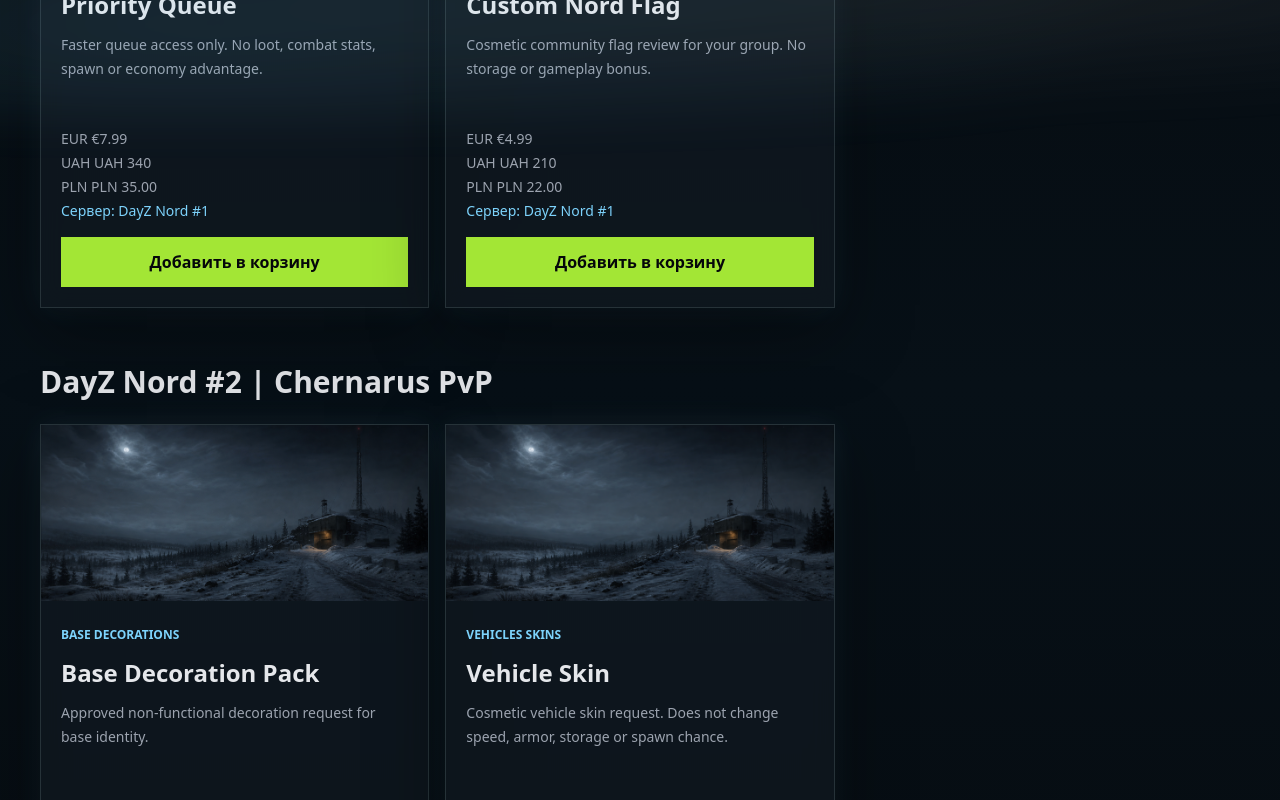
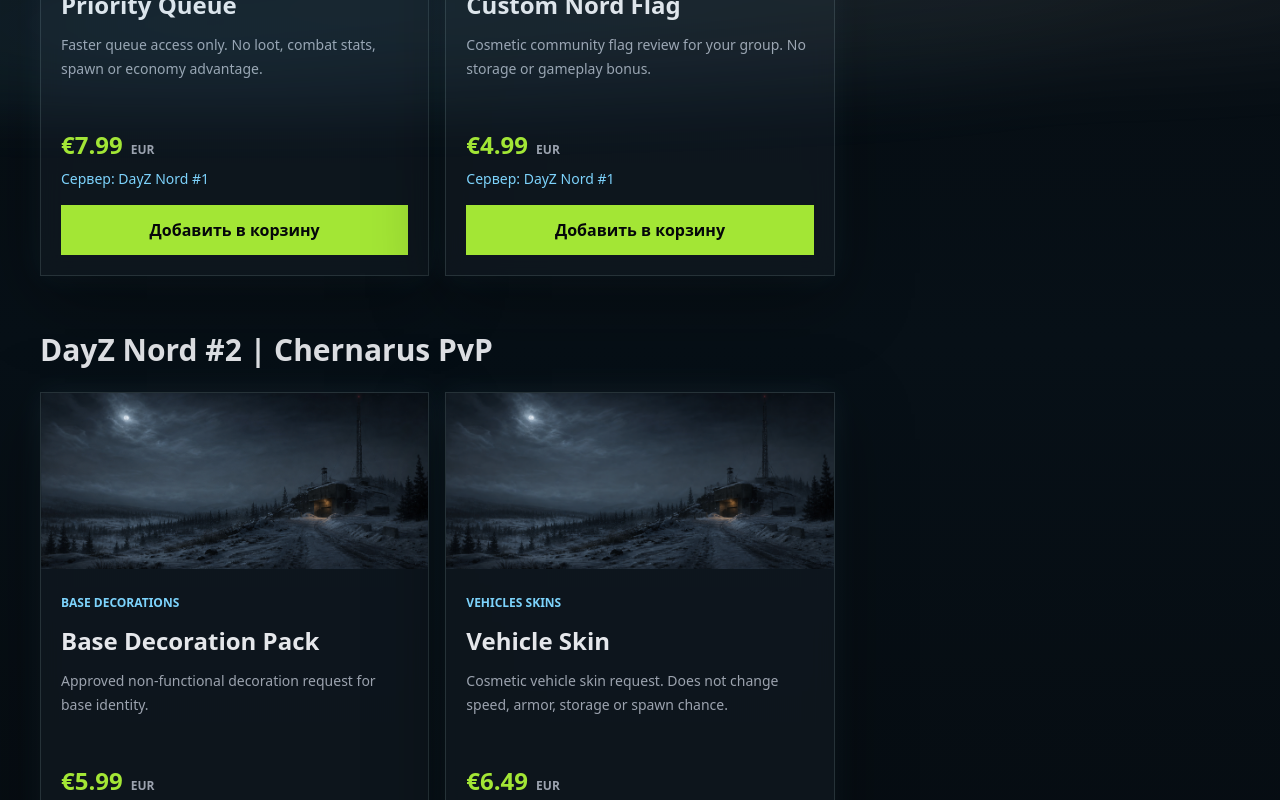
Before and after one commit to borodachtv/dayz-nord, a Next.js app: page /store in a window 1280 px wide. Shown: the part 820-1620 px from the top of the page. Built offline with nearby package versions, Linux system fonts and the light colour scheme; no server answers.

Commit message:
Show product prices by selected language

```diff
--- a/src/app/store/page.tsx
+++ b/src/app/store/page.tsx
@@ -1,6 +1,6 @@
 import { AddToCartButton } from "@/components/AddToCartButton";
 import { PageShell } from "@/components/PageShell";
-import { formatPrice } from "@/lib/cart";
+import { ProductPrice } from "@/components/ProductPrice";
 import { products, servers, storeCategories } from "@/lib/site-data";
 
 export default function StorePage() {
@@ -33,12 +33,8 @@ export default function StorePage() {
                     <span className="text-xs font-black uppercase text-nord-ice">{product.category}</span>
                     <h3 className="mt-3 text-2xl font-black transition hover:text-nord-ice">{product.name}</h3>
                     <p className="mt-3 min-h-20 text-sm leading-6 text-nord-smoke">{product.description}</p>
-                    <div className="mt-4 grid gap-1 text-sm text-nord-smoke">
-                      <span>EUR {formatPrice(product.price.eur, "EUR")}</span>
-                      <span>UAH {formatPrice(product.price.uah, "UAH")}</span>
-                      <span>PLN {formatPrice(product.price.pln, "PLN")}</span>
-                      <span className="text-nord-ice">Сервер: {server.name}</span>
-                    </div>
+                    <ProductPrice price={product.price} />
+                    <div className="mt-2 text-sm text-nord-ice">Сервер: {server.name}</div>
                     <AddToCartButton productId={product.id} />
                   </div>
                 </article>
--- a/src/components/CartClient.tsx
+++ b/src/components/CartClient.tsx
@@ -2,6 +2,7 @@
 
 import { useEffect, useMemo, useState } from "react";
 import { cartStorageKey, formatPrice, getProduct, type CartItem } from "@/lib/cart";
+import { languageCurrency, languages, type Language } from "@/lib/i18n";
 import { currencies, type Currency } from "@/lib/site-data";
 
 export function CartClient() {
@@ -15,9 +16,22 @@ export function CartClient() {
       setItems(JSON.parse(localStorage.getItem(cartStorageKey) ?? "[]") as CartItem[]);
     }
 
+    const savedLanguage = localStorage.getItem("dayz-nord-language");
+    if (savedLanguage && languages.includes(savedLanguage as Language)) {
+      setCurrency(languageCurrency[savedLanguage as Language]);
+    }
+
+    function updateLanguage(event: Event) {
+      setCurrency(languageCurrency[(event as CustomEvent<Language>).detail]);
+    }
+
     load();
     window.addEventListener("cart:update", load);
-    return () => window.removeEventListener("cart:update", load);
+    window.addEventListener("language:update", updateLanguage);
+    return () => {
+      window.removeEventListener("cart:update", load);
+      window.removeEventListener("language:update", updateLanguage);
+    };
   }, []);
 
   const lines = items
--- /dev/null
+++ b/src/components/ProductPrice.tsx
@@ -0,0 +1,48 @@
+"use client";
+
+import { useEffect, useState } from "react";
+import { formatPrice } from "@/lib/cart";
+import { languageCurrency, languages, type Language } from "@/lib/i18n";
+import type { Currency } from "@/lib/site-data";
+
+type ProductPriceProps = {
+  price: {
+    eur: number;
+    uah: number;
+    pln: number;
+  };
+};
+
+const priceKeyByCurrency = {
+  EUR: "eur",
+  UAH: "uah",
+  PLN: "pln"
+} as const satisfies Record<Currency, keyof ProductPriceProps["price"]>;
+
+export function ProductPrice({ price }: ProductPriceProps) {
+  const [language, setLanguage] = useState<Language>("RU");
+
+  useEffect(() => {
+    const saved = localStorage.getItem("dayz-nord-language");
+    if (saved && languages.includes(saved as Language)) {
+      setLanguage(saved as Language);
+    }
+
+    function update(event: Event) {
+      setLanguage((event as CustomEvent<Language>).detail);
+    }
+
+    window.addEventListener("language:update", update);
+    return () => window.removeEventListener("language:update", update);
+  }, []);
+
+  const currency = languageCurrency[language] as Currency;
+  const priceKey = priceKeyByCurrency[currency];
+
+  return (
+    <div className="mt-4">
+      <span className="text-2xl font-black text-nord-amber">{formatPrice(price[priceKey], currency)}</span>
+      <span className="ml-2 text-xs font-black uppercase text-nord-smoke">{currency}</span>
+    </div>
+  );
+}
--- a/src/lib/i18n.ts
+++ b/src/lib/i18n.ts
@@ -1,5 +1,12 @@
 export const languages = ["RU", "UA", "EN", "PL"] as const;
 export type Language = (typeof languages)[number];
+
+export const languageCurrency = {
+  RU: "EUR",
+  UA: "UAH",
+  EN: "EUR",
+  PL: "PLN"
+} as const;
 
 export const labels: Record<Language, Record<string, string>> = {
   RU: {
```
